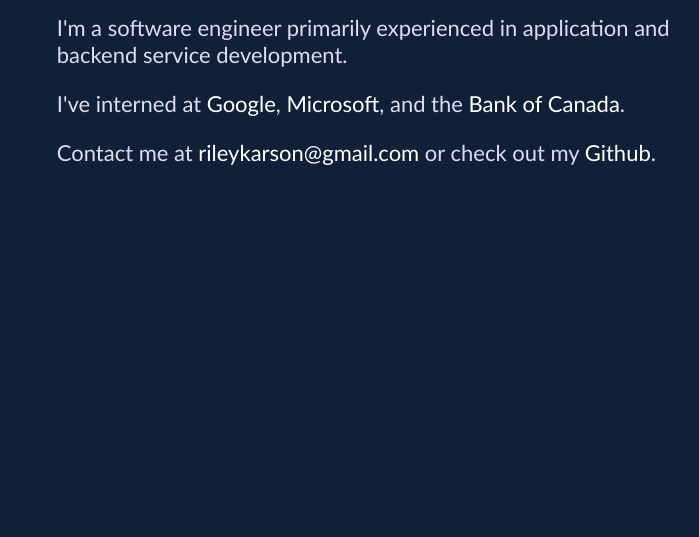
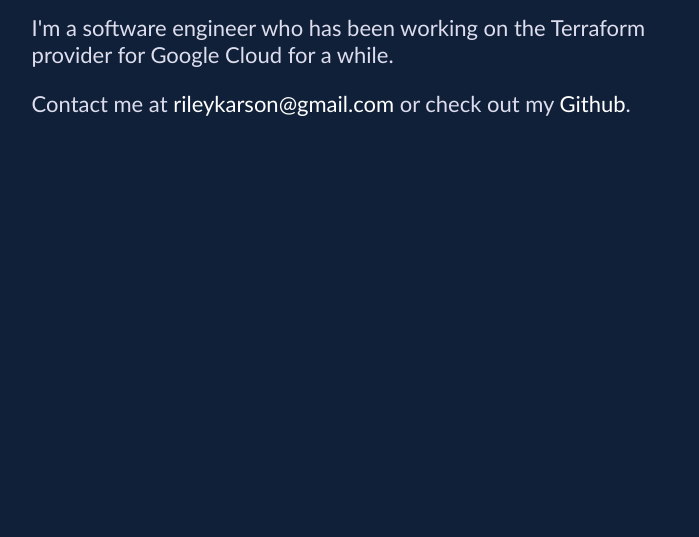
Before and after one commit to rileykarson/rileykarson.github.io, a plain HTML site: page index.html in a window 1280 px wide. Shown: the part 263-800 px from the top of the page, without its empty margins (265-964 px from the left). Drawn offline with Linux system fonts and the light colour scheme.

Commit message:
Update 2024

```diff
--- a/index.html
+++ b/index.html
@@ -6,8 +6,7 @@
   <body>
     <div class="content-box">
       <h1>Riley Karson</h1>
-      <p>I'm a software engineer primarily experienced in application and backend service development.</p>
-      <p>I've interned at <a href="http://www.google.com">Google</a>, <a href="http://www.microsoft.com">Microsoft</a>, and the <a href="http://www.bankofcanada.ca">Bank of Canada</a>.</p>
+      <p>I'm a software engineer who has been working on the Terraform provider for Google Cloud for a while.</p>
       <p>Contact me at <a href="mailto:rileykarson@gmail.com">rileykarson@gmail.com</a> or check out my <a href="http://www.github.com/rileykarson">Github</a>.
     </div>
   </body>
```
